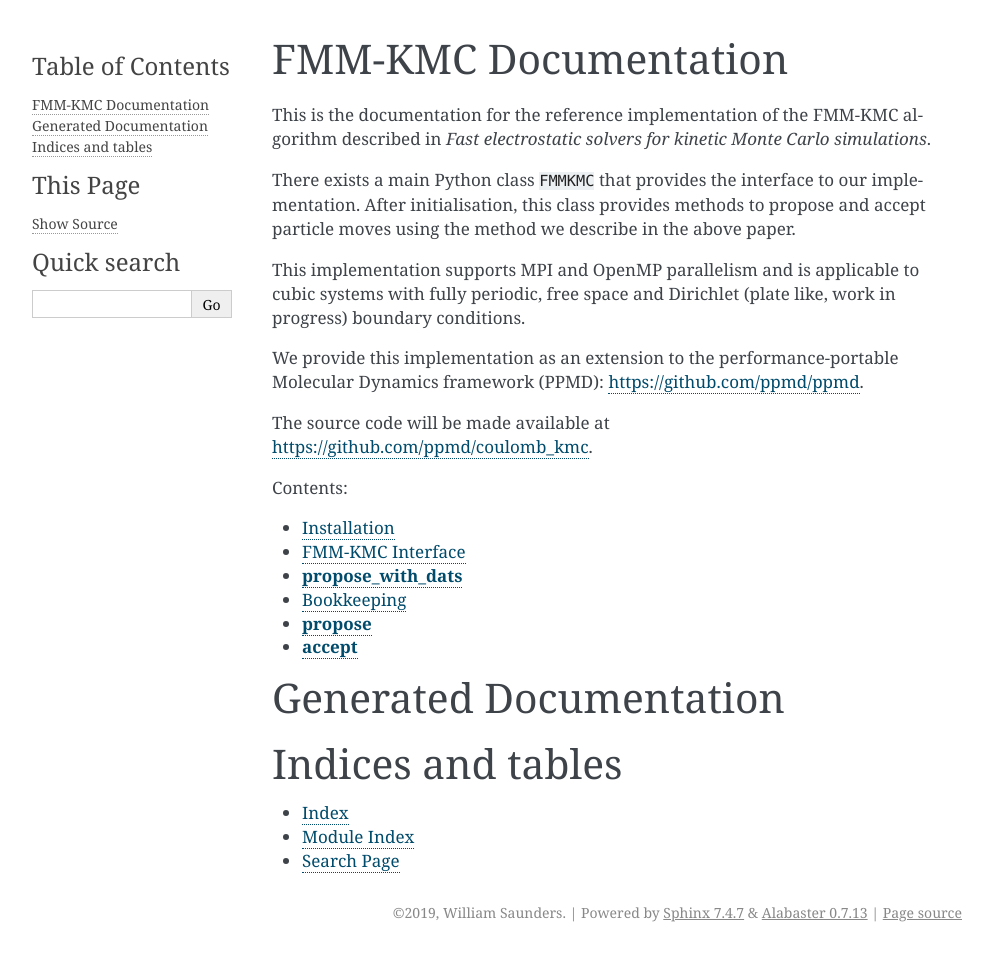
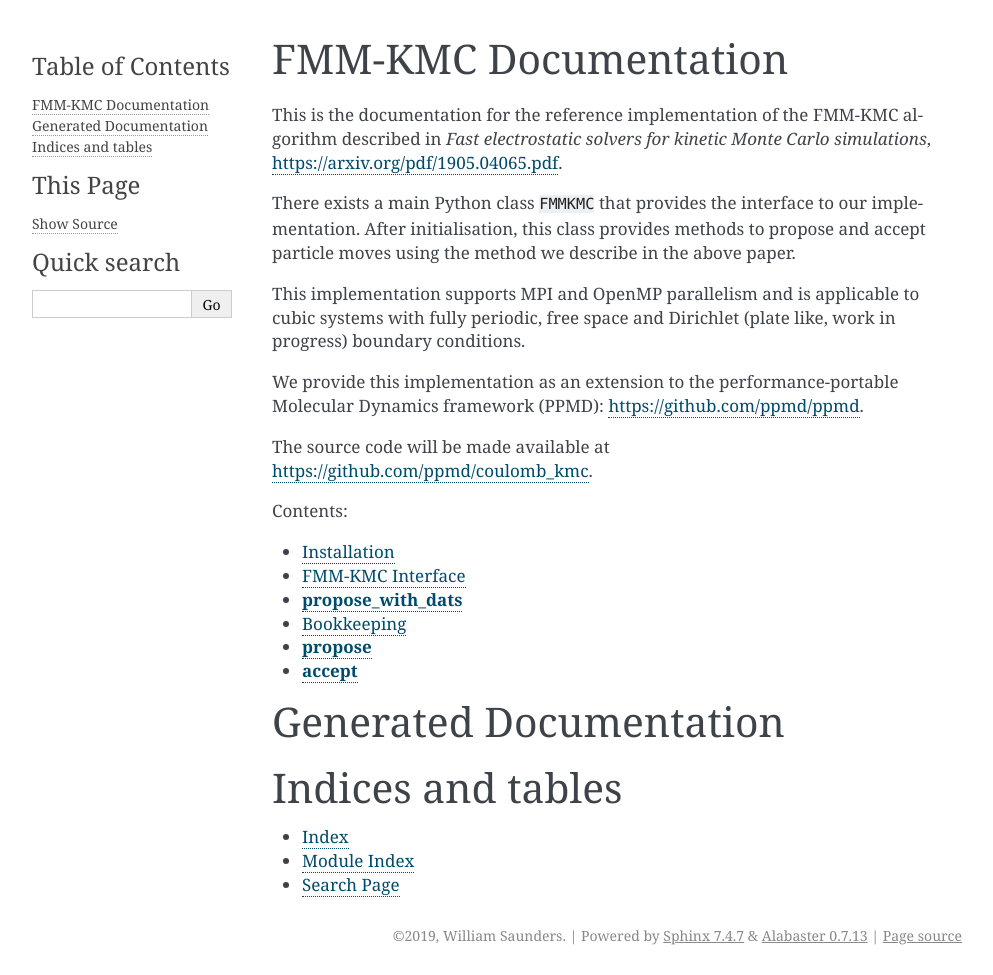
Before and after one commit to ppmd/coulomb_kmc, a Sphinx documentation site: the page built from docs/source/index.rst, in a window 1280 px wide. Shown: the whole page, without its empty margins (148-1141 px from the left). Built offline with Sphinx 7.4.7, drawn with Linux system fonts in a browser that asks for light colours; pages that are not in the unit, such as notebooks, are missing from menus; before the commit the page ends 952 px from its top, so only the background shows below that; some of the changed lines change nothing that is shown.

Commit message:
added paper link

```diff
--- a/docs/source/index.rst
+++ b/docs/source/index.rst
@@ -1,7 +1,7 @@
 FMM-KMC Documentation
 =====================
 
-This is the documentation for the reference implementation of the FMM-KMC algorithm described in *Fast electrostatic solvers for kinetic Monte Carlo simulations*.
+This is the documentation for the reference implementation of the FMM-KMC algorithm described in *Fast electrostatic solvers for kinetic Monte Carlo simulations*, https://arxiv.org/pdf/1905.04065.pdf.
 
 There exists a main Python class ``FMMKMC`` that provides the interface to our implementation.
 After initialisation, this class provides methods to propose and accept particle moves using the method we describe in the above paper.
```
